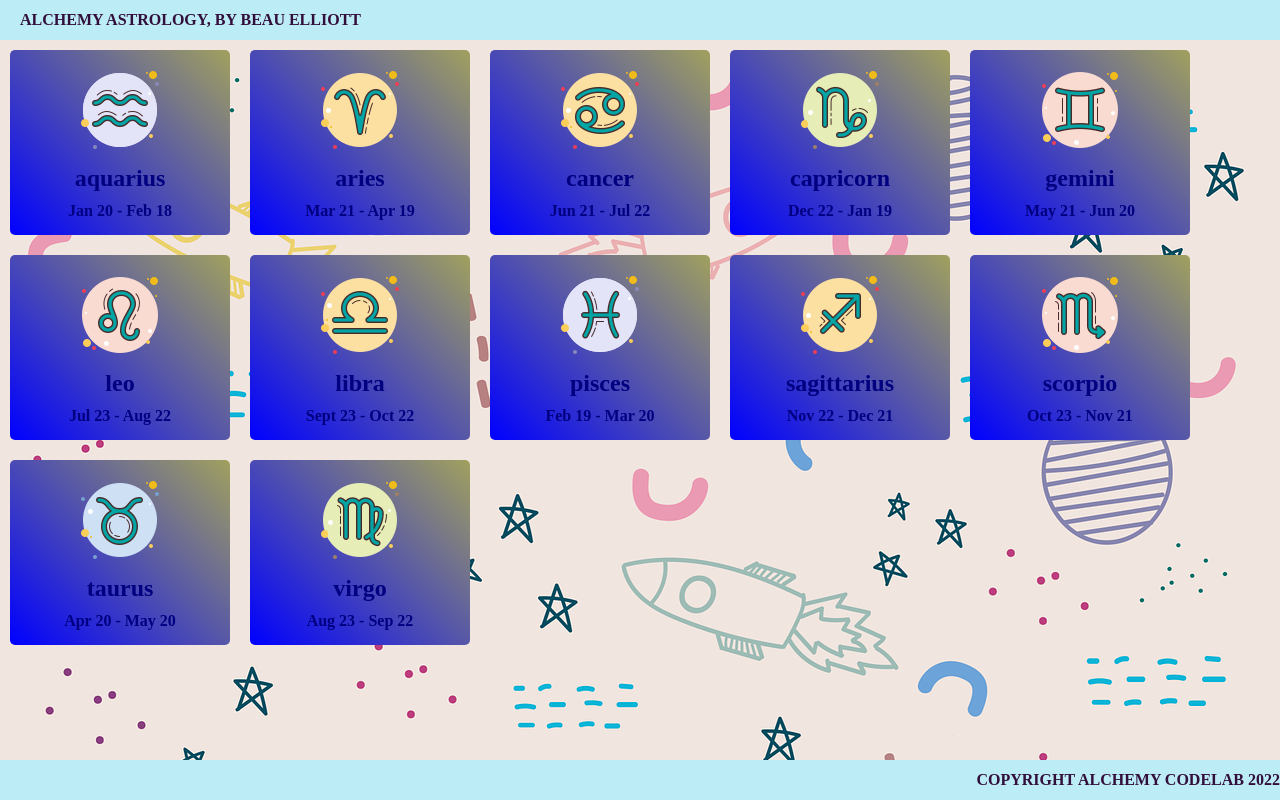
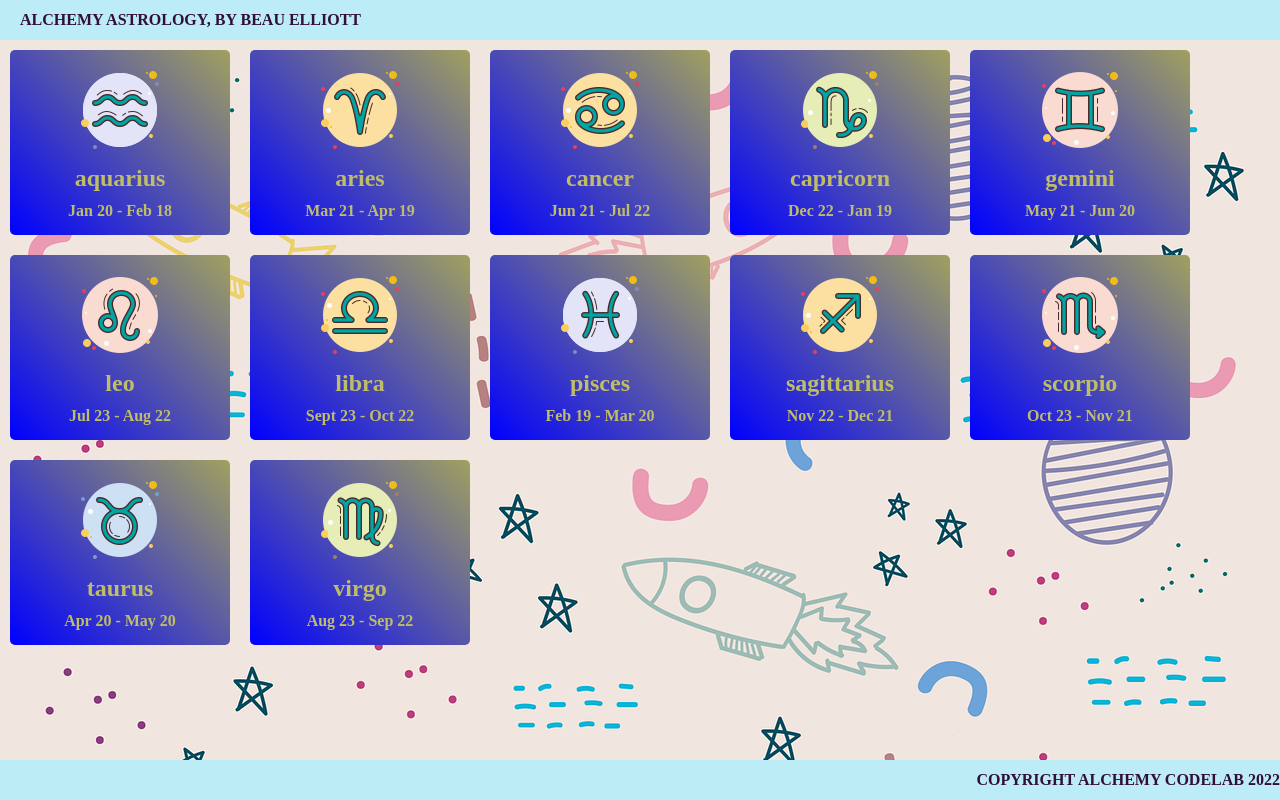
Before and after one commit to belliott15/Zodiac-Half-Baked-React, a React (Create React App) app: page / in a window 1280 px wide. Built offline with nearby package versions, Linux system fonts and the light colour scheme; a web font is replaced by a local one.

Commit message:
changed zodiac card text color and extended the animation

```diff
--- a/src/App.js
+++ b/src/App.js
@@ -12,8 +12,7 @@ function App() {
       <Header
         name= 'Beau Elliott' />
       {/* pass the zodiac array imported above to the Main component as a `zodiacs` prop */}
-      <Main zodiacs= { zodiac }
-        hover = {true} />
+      <Main zodiacs= { zodiac } />
       {/* the Footer component needs a year passed in as the `year` prop */}
       <Footer year= '2022' />
     </div>
--- a/src/ZodiacCard/ZodiacCard.css
+++ b/src/ZodiacCard/ZodiacCard.css
@@ -23,12 +23,12 @@
 
 .zodiac-card h2, h4 {
   margin: 5px;
-  color: navy;
+  color: rgb(192, 189, 103);
 }
 
 .zodiac-card:hover {
   cursor: pointer;
-  animation: shift 2s forwards;
+  animation: shift 2s ease-in-out;
 }
 
 @keyframes shift {
```
